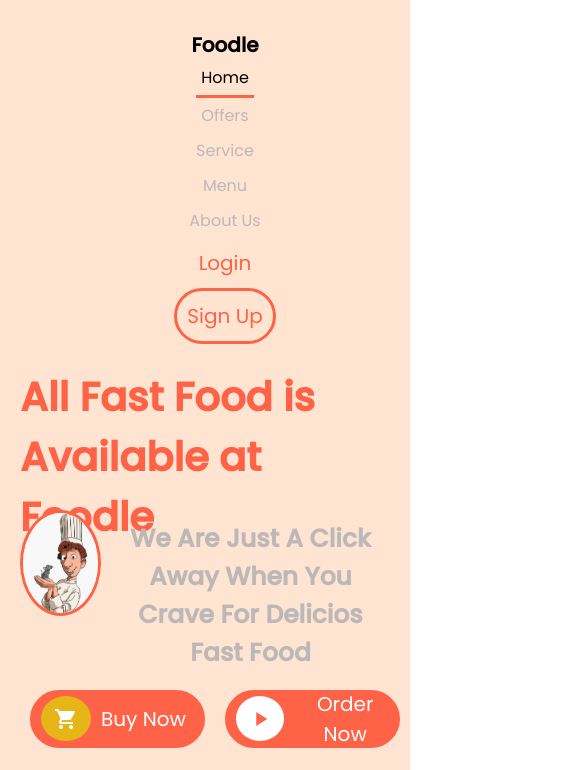
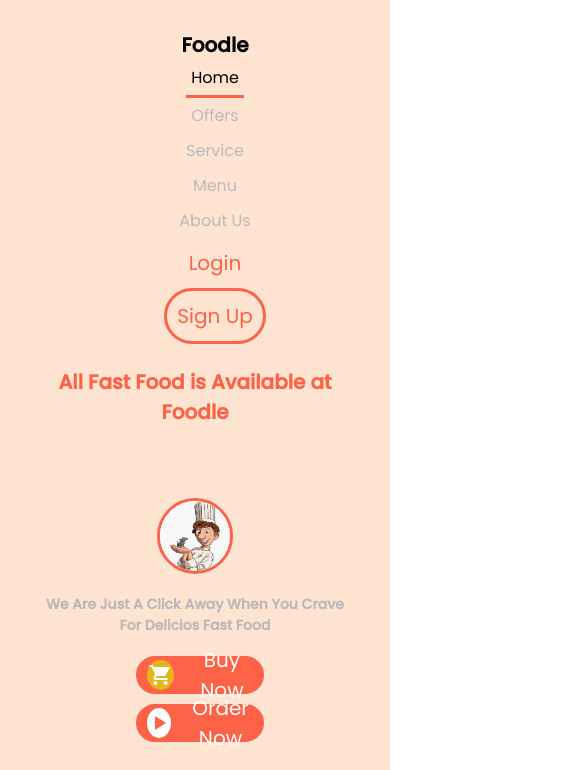
Before and after one commit to shrookkhaled2003/Foodle, a plain HTML site: page index.html in a window 390 px wide. Shown: the top 770 px of the page, 568 px wide, since content can reach past the window. Drawn offline with nearby package versions, Linux system fonts and the light colour scheme.

Commit message:
Update style.css

```diff
--- a/style.css
+++ b/style.css
@@ -738,3 +738,204 @@ body {
         transform: none;
     }
 }
+
+@media screen and (max-width: 1200px) {
+    .container1 {
+        width: 100%;
+        height: auto;
+        display: flex;
+        margin-top: 22px;
+        flex-direction: row;
+        align-items: center;
+        justify-content: center;
+        padding: 0 20px;
+        box-sizing: border-box;
+    }
+
+    .img-container {
+        width: 100%;
+        height: auto;
+        margin-top: 20px;
+    }
+
+    .row1 {
+        width: 100%;
+        text-align: center;
+        font-size: 30px;
+        padding: 10px 0;
+    }
+
+    .row2 {
+        width: 100%;
+        flex-direction: column;
+        align-items: center;
+        text-align: center;
+        padding: 10px;
+    }
+
+    .row2 img {
+        width: 100px;
+        height: 100px;
+        margin-bottom: 10px;
+    }
+
+    .row2 h4 {
+        font-size: 18px;
+        margin: 0;
+    }
+
+    .row3 {
+        width: 100%;
+        display: flex;
+        flex-direction: column;
+        align-items: center;
+        margin-top: 20px;
+        box-sizing: border-box;
+    }
+
+    .buy, .order {
+        width: 150px;
+        height: 40px;
+        font-size: 18px;
+        margin: 10px 0;
+        display: flex;
+        justify-content: center;
+        align-items: center;
+    }
+
+    .buy i, .order i {
+        width: 35px;
+        height: 35px;
+    }
+}
+
+@media screen and (max-width: 768px) {
+    .container1 {
+        width: 100%;
+        padding: 10px;
+    }
+
+    .row1 {
+        font-size: 24px;
+        text-align: center;
+    }
+
+    .row2 {
+        text-align: center;
+        padding: 10px;
+    }
+
+    .row2 img {
+        width: 80px;
+        height: 80px;
+    }
+
+    .row2 h4 {
+        font-size: 16px;
+    }
+
+    .row3 {
+        margin-top: 15px;
+        width: 100%;
+        flex-direction: column;
+        align-items: center;
+        margin-top: 20px;
+    }
+
+    .buy, .order {
+        width: 130px;
+        height: 35px;
+        font-size: 16px;
+        margin: 5px 0;
+    }
+}
+
+@media screen and (max-width: 480px) {
+    .row1 {
+        font-size: 20px;
+        padding: 5px;
+    }
+
+    .row2 img {
+        width: 70px;
+        height: 70px;
+    }
+
+    .row2 h4 {
+        font-size: 14px;
+    }
+
+    .row3 {
+        width: 100%;
+        flex-direction: column;
+        align-items: center;
+        margin-top: 20px;
+    }
+
+    .buy, .order {
+        width: 120px;
+        height: 30px;
+        font-size: 14px;
+        display: flex;
+        justify-content: center;
+        align-items: center;
+    }
+
+    .buy i, .order i {
+        width: 30px;
+        height: 30px;
+    }
+}
+
+@media screen and (max-width: 1200px) {
+    .big-titles {
+        flex-direction: column;
+        height: auto;
+        margin-top: 100px;
+    }
+
+    .big-titles .title1 {
+        width: 100%;
+        font-size: 70px;
+        text-align: center;
+        padding: 10px 0;
+    }
+
+    .big-titles .description {
+        width: 100%;
+        font-size: 20px;
+        text-align: center;
+        padding: 10px 0;
+    }
+}
+
+@media screen and (max-width: 768px) {
+    .big-titles {
+        padding: 5px;
+    }
+
+    .big-titles .title1 {
+        font-size: 50px;
+        padding: 5px 0;
+    }
+
+    .big-titles .description {
+        font-size: 18px;
+        padding: 5px 0;
+    }
+}
+
+@media screen and (max-width: 480px) {
+    .big-titles {
+        margin-top: 50px;
+        padding: 5px;
+    }
+
+    .big-titles .title1 {
+        font-size: 30px;
+    }
+
+    .big-titles .description {
+        font-size: 14px;
+    }
+}
```
